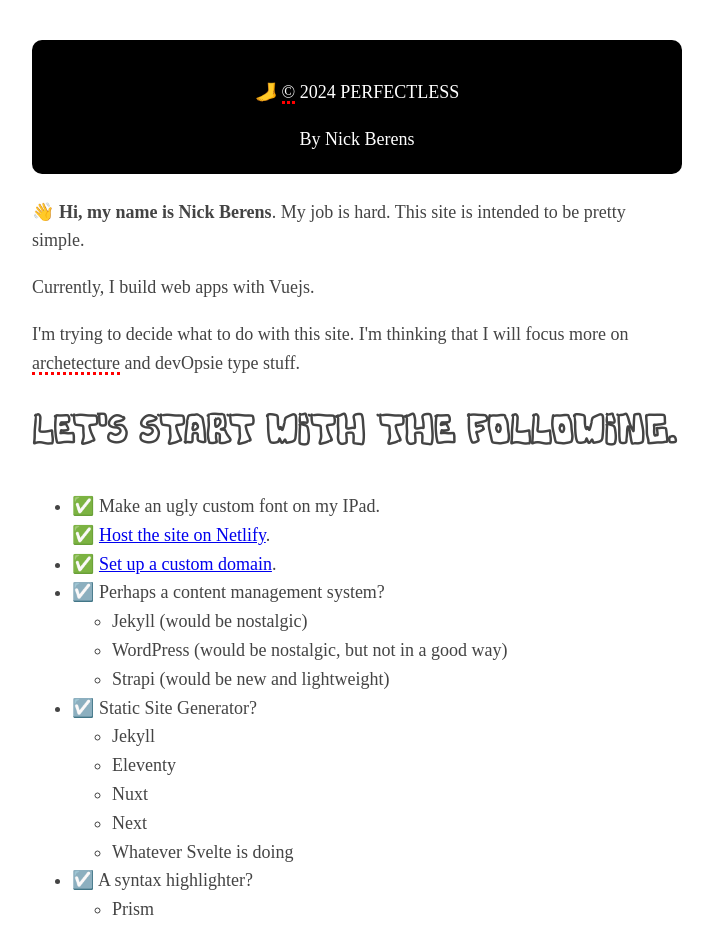
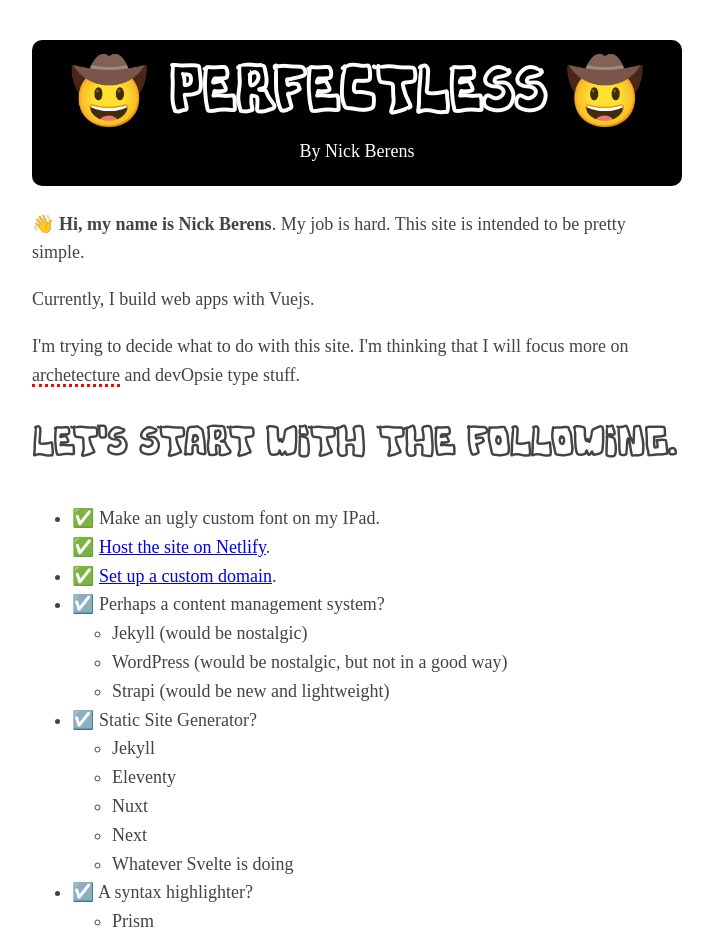
Before and after one commit to nickberens360/me, a plain HTML site: page index.html in a window 1280 px wide. Shown: the top 939 px of the page, without its empty margins (283-996 px from the left). Drawn offline with Linux system fonts and the light colour scheme.

Commit message:
fix banner

```diff
--- a/index.html
+++ b/index.html
@@ -99,7 +99,7 @@
 <body>
 <div>
   <header class="banner">
-    <p>🦶 <span class="typo typo--update-font">©</span> <span id="current-year">2024</span> PERFECTLESS</p>
+    <h1>🤠 PERFECTLESS <span class="sm-d-none">🤠</span></h1>
     By Nick Berens
   </header>
   <p><strong>👋 Hi, my name is Nick Berens</strong>. My job is hard. This site is intended to be pretty simple.</p>
```
